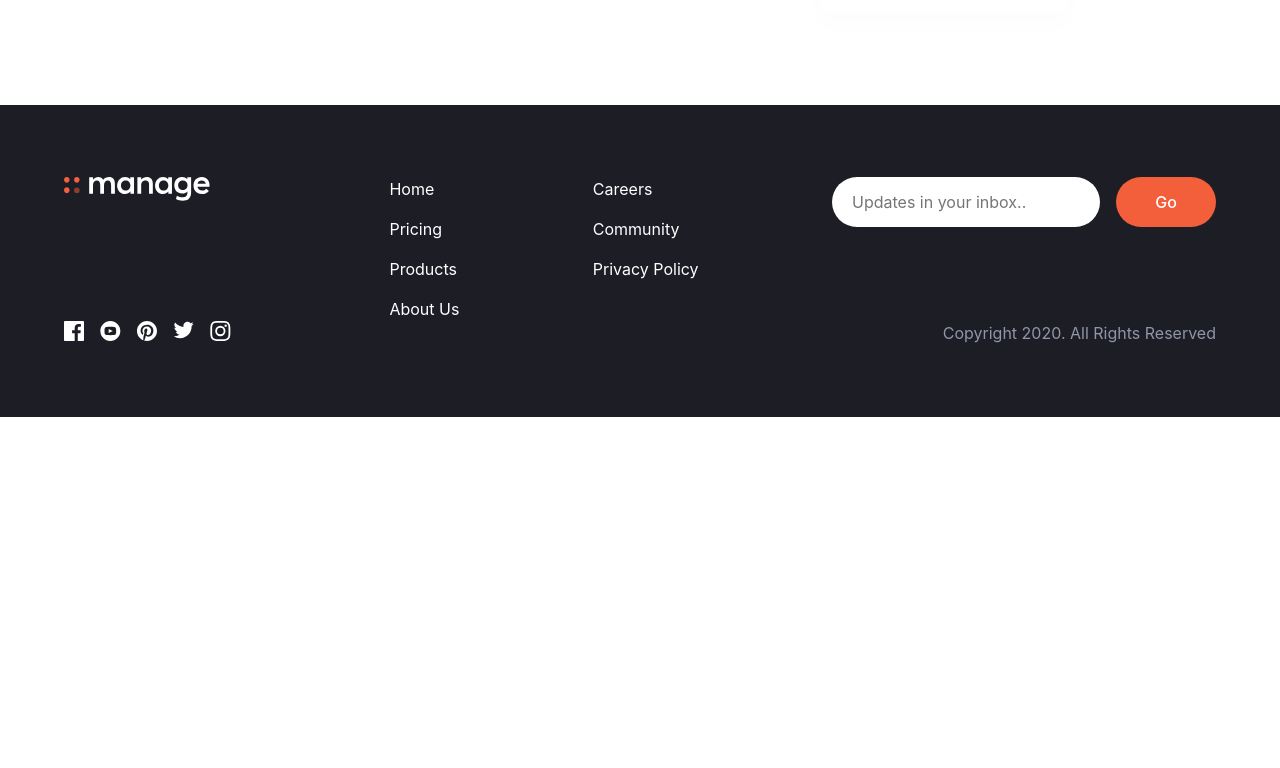
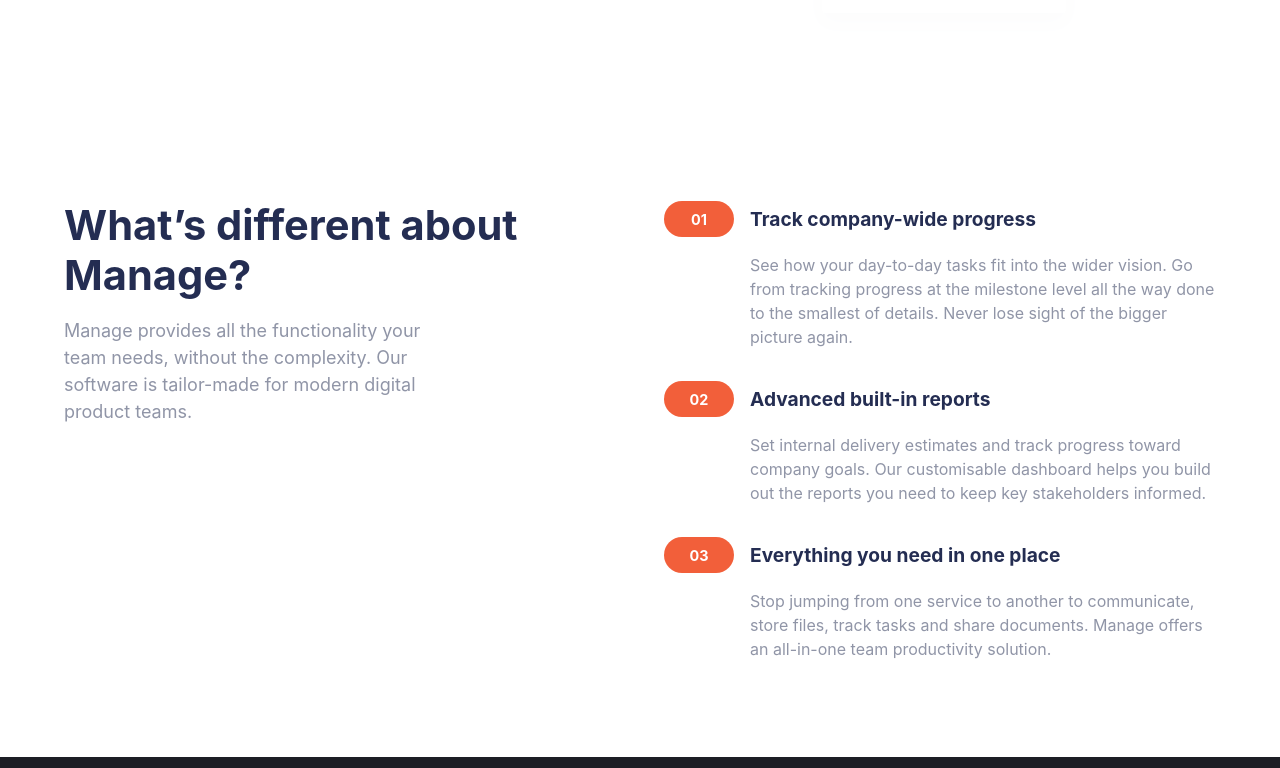
Before and after one commit to fervillalbag/ersa, a Next.js app: page / in a window 1280 px wide. Shown: the part 592-1360 px from the top of the page. Before the commit the page ends 1009 px from the top, so only its background shows below. Built offline with nearby package versions, Linux system fonts and the light colour scheme.

Commit message:
feat: different section home page

```diff
--- a/src/components/Navbar.tsx
+++ b/src/components/Navbar.tsx
@@ -16,11 +16,11 @@ const Navbar: React.FC = () => {
         alignItems="center"
       >
         <Box>
-          <Link href="/">
+          <NextLink href="/">
             <Link>
               <Image src="/logo.svg" alt="" width="100%" objectFit="contain" />
             </Link>
-          </Link>
+          </NextLink>
         </Box>
 
         <Button
@@ -71,6 +71,7 @@ const Navbar: React.FC = () => {
               marginBottom={{ base: '15px', lg: 0 }}
               fontSize={{ base: '24px', lg: '16px' }}
               _hover={{ textDecoration: 'none', color: 'dark-grayish-blue' }}
+              _focus={{ shadow: 0 }}
             >
               Home
             </Link>
@@ -83,6 +84,7 @@ const Navbar: React.FC = () => {
               marginBottom={{ base: '15px', lg: 0 }}
               fontSize={{ base: '24px', lg: '16px' }}
               _hover={{ textDecoration: 'none', color: 'dark-grayish-blue' }}
+              _focus={{ shadow: 0 }}
             >
               Products
             </Link>
@@ -95,6 +97,7 @@ const Navbar: React.FC = () => {
               marginBottom={{ base: '15px', lg: 0 }}
               fontSize={{ base: '24px', lg: '16px' }}
               _hover={{ textDecoration: 'none', color: 'dark-grayish-blue' }}
+              _focus={{ shadow: 0 }}
             >
               About Us
             </Link>
@@ -107,6 +110,7 @@ const Navbar: React.FC = () => {
               marginBottom={{ base: '15px', lg: 0 }}
               fontSize={{ base: '24px', lg: '16px' }}
               _hover={{ textDecoration: 'none', color: 'dark-grayish-blue' }}
+              _focus={{ shadow: 0 }}
             >
               Plans
             </Link>
@@ -117,13 +121,14 @@ const Navbar: React.FC = () => {
               fontWeight="semibold"
               fontSize={{ base: '24px', lg: '16px' }}
               _hover={{ textDecoration: 'none', color: 'dark-grayish-blue' }}
+              _focus={{ shadow: 0 }}
             >
               Community
             </Link>
           </NextLink>
         </Flex>
 
-        <Box display={{ base: 'none', lg: 'block' }}>
+        <Flex display={{ base: 'none', lg: 'flex' }} justifyContent="flex-end">
           <NextLink href="/" passHref>
             <Link
               display="inline-block"
@@ -138,7 +143,7 @@ const Navbar: React.FC = () => {
               Get Started
             </Link>
           </NextLink>
-        </Box>
+        </Flex>
       </Grid>
     </Box>
   )
--- a/src/pages/index.tsx
+++ b/src/pages/index.tsx
@@ -35,7 +35,7 @@ const Home: React.FC = () => {
           </Heading>
           <Text
             color="dark-grayish-blue"
-            fontSize="18px"
+            fontSize="1.125rem"
             marginTop="1rem"
             maxWidth={{ base: '100%', lg: '65%' }}
           >
@@ -68,6 +68,135 @@ const Home: React.FC = () => {
           />
         </Box>
       </Grid>
+
+      <Grid
+        gridTemplateColumns={{ base: '1fr', lg: 'repeat(2, 1fr)' }}
+        maxWidth="1170px"
+        margin="0 auto"
+        width="90%"
+        padding={{ base: '3rem 0 6rem 0', lg: '6rem 0' }}
+        gap="3rem"
+      >
+        <Box>
+          <Heading
+            as="h3"
+            fontSize={{ base: '2.2rem', lg: '2.6rem' }}
+            color="dark-blue"
+          >
+            What’s different about Manage?
+          </Heading>
+          <Text
+            color="dark-grayish-blue"
+            fontSize="1.125rem"
+            marginTop="1rem"
+            maxWidth={{ base: '100%', lg: '65%' }}
+          >
+            Manage provides all the functionality your team needs, without the
+            complexity. Our software is tailor-made for modern digital product
+            teams.
+          </Text>
+        </Box>
+        <Box>
+          <Grid
+            gridTemplateColumns="70px 1fr"
+            gridTemplateRows="repeat(2, auto)"
+            gap="1rem"
+            marginBottom="2rem"
+          >
+            <Box gridColumn="1/2">
+              <Box
+                backgroundColor="bright-red"
+                color="white"
+                padding="0.45rem 1rem"
+                rounded="full"
+                textAlign="center"
+                fontWeight="bold"
+                fontSize="0.9rem"
+              >
+                01
+              </Box>
+            </Box>
+            <Box gridColumn="2/3" alignSelf="center">
+              <Text fontWeight="bold" color="dark-blue" fontSize="1.2rem">
+                Track company-wide progress
+              </Text>
+            </Box>
+            <Box gridColumn={{ base: '1/3', lg: '2/3' }} gridRow="2/3">
+              <Text color="dark-grayish-blue">
+                See how your day-to-day tasks fit into the wider vision. Go from
+                tracking progress at the milestone level all the way done to the
+                smallest of details. Never lose sight of the bigger picture
+                again.
+              </Text>
+            </Box>
+          </Grid>
+
+          <Grid
+            gridTemplateColumns="70px 1fr"
+            gridTemplateRows="repeat(2, auto)"
+            gap="1rem"
+            marginBottom="2rem"
+          >
+            <Box gridColumn="1/2">
+              <Box
+                backgroundColor="bright-red"
+                color="white"
+                padding="0.45rem 1rem"
+                rounded="full"
+                textAlign="center"
+                fontWeight="bold"
+                fontSize="0.9rem"
+              >
+                02
+              </Box>
+            </Box>
+            <Box gridColumn="2/3" alignSelf="center">
+              <Text fontWeight="bold" color="dark-blue" fontSize="1.2rem">
+                Advanced built-in reports
+              </Text>
+            </Box>
+            <Box gridColumn={{ base: '1/3', lg: '2/3' }} gridRow="2/3">
+              <Text color="dark-grayish-blue">
+                Set internal delivery estimates and track progress toward
+                company goals. Our customisable dashboard helps you build out
+                the reports you need to keep key stakeholders informed.
+              </Text>
+            </Box>
+          </Grid>
+
+          <Grid
+            gridTemplateColumns="70px 1fr"
+            gridTemplateRows="repeat(2, auto)"
+            gap="1rem"
+          >
+            <Box gridColumn="1/2">
+              <Box
+                backgroundColor="bright-red"
+                color="white"
+                padding="0.45rem 1rem"
+                rounded="full"
+                textAlign="center"
+                fontWeight="bold"
+                fontSize="0.9rem"
+              >
+                03
+              </Box>
+            </Box>
+            <Box gridColumn="2/3" alignSelf="center">
+              <Text fontWeight="bold" color="dark-blue" fontSize="1.2rem">
+                Everything you need in one place
+              </Text>
+            </Box>
+            <Box gridColumn={{ base: '1/3', lg: '2/3' }} gridRow="2/3">
+              <Text color="dark-grayish-blue">
+                Stop jumping from one service to another to communicate, store
+                files, track tasks and share documents. Manage offers an
+                all-in-one team productivity solution.
+              </Text>
+            </Box>
+          </Grid>
+        </Box>
+      </Grid>
     </Layout>
   )
 }
```
